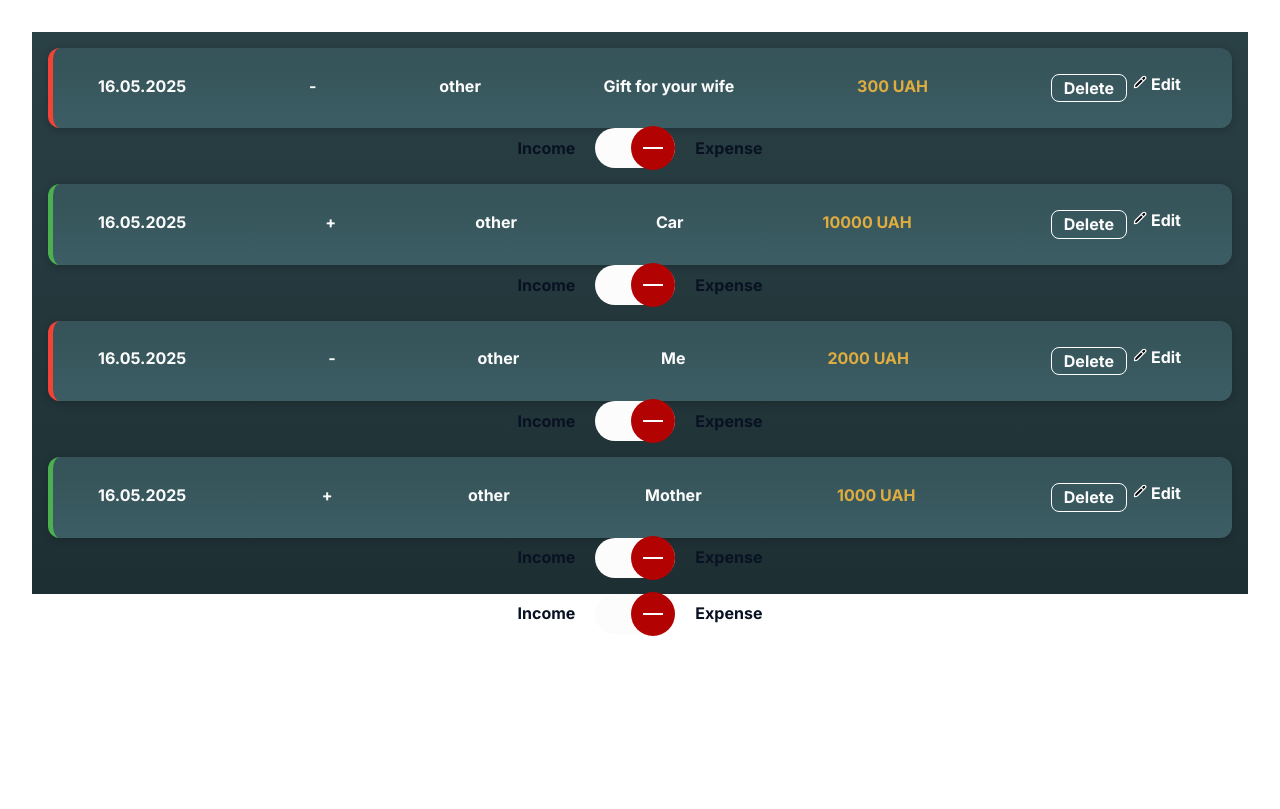
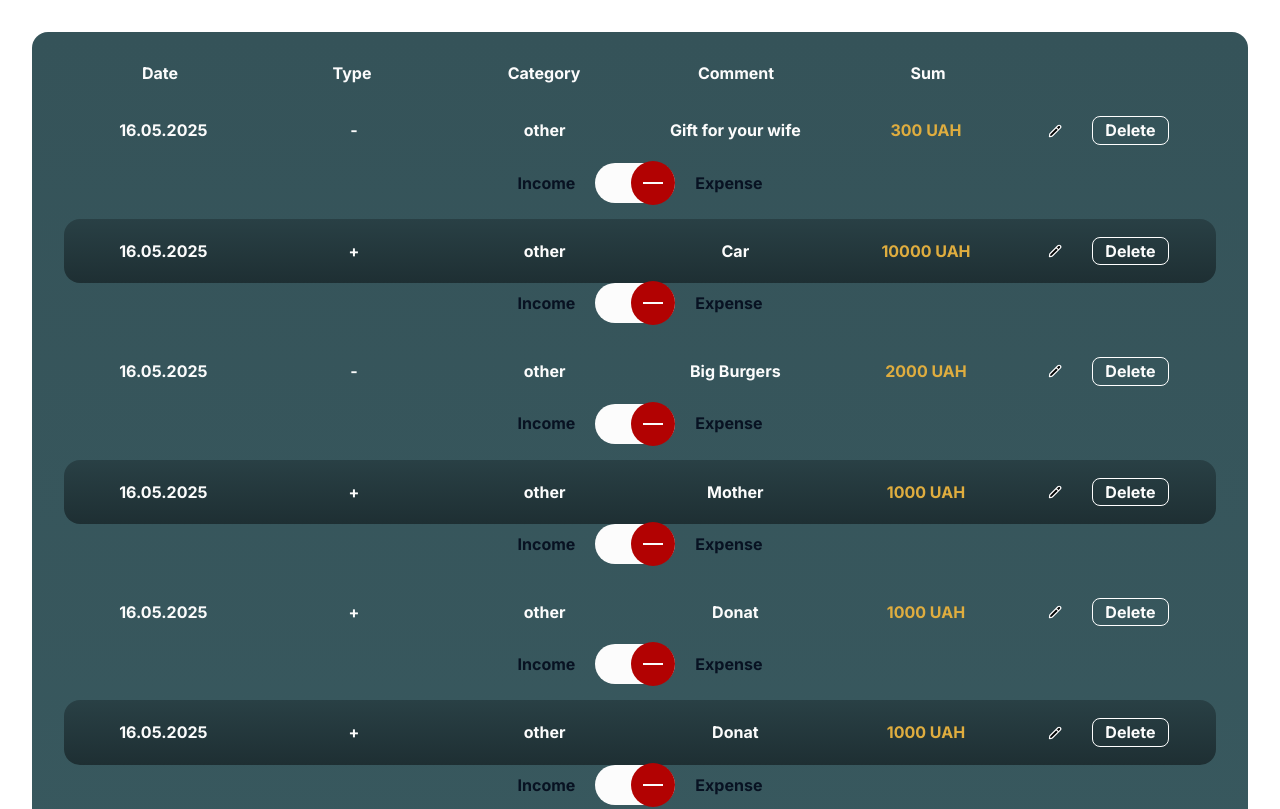
Before and after one commit to maskaa22/nightCodeStudio-front, a React (Vite) app: page / in a window 1280 px wide. Shown: the top 809 px of the page. Built offline with nearby package versions, Linux system fonts and the light colour scheme.

Commit message:
transactionList-tabletAndPC

```diff
--- a/src/components/transactionsItem/TransactionsItem.jsx
+++ b/src/components/transactionsItem/TransactionsItem.jsx
@@ -1,12 +1,13 @@
 import ModalEditTranssaction from "../modalEditTranssaction/ModalEditTranssaction";
 import s from "./TransactionsItem.module.css";
 
-const TransactionsItem = ({ date, type, category, comment, sum }) => {
+const TransactionsItem = ({ date, type, category, comment, sum, isEven }) => {
   const typeClass = type === "+" ? s.income : s.expense;
+  const evenClass = isEven ? s.even : "";
 
   return (
     <div className={s.itemWrapper}>
-      <li className={`${s.card} ${typeClass}`}>
+      <li className={`${s.card} ${typeClass} ${evenClass}`}>
         <div className={s.row}>
           <span className={s.label}>Date</span>
           <span className={s.value}>{date}</span>
@@ -32,7 +33,7 @@ const TransactionsItem = ({ date, type, category, comment, sum }) => {
             <svg className={s.icon}>
               <use href="/sprite.svg#icon-edit" />
             </svg>
-            Edit
+            <span className={s.editSpan}>Edit</span>
           </button>
           <button className={s.deleteBtn}>Delete</button>
         </div>
--- a/src/components/transactionsItem/TransactionsItem.module.css
+++ b/src/components/transactionsItem/TransactionsItem.module.css
@@ -12,7 +12,7 @@
 }
 
 .expense {
-  border-left: 5px solid #f44336;
+  border-left: 5px solid var(--main-color-yellow);
 }
 
 .row {
@@ -45,6 +45,7 @@
   display: flex;
   justify-content: space-between;
   flex-direction: row-reverse;
+  align-items: center;
   padding: 14px 21px;
 }
 
@@ -76,19 +77,42 @@
 
 @media (min-width: 768px) {
   .card {
-    flex-direction: row;
+    display: grid;
+    grid-template-columns: repeat(6, 1fr);
     align-items: center;
-    justify-content: space-between;
-    padding: 12px 24px;
+    background: transparent;
+    padding: 4px;
+    border-left: none;
+    border-radius: 16px;
+    box-shadow: none;
+  }
+
+  .even {
+    background: var(--background-color-gradient-list);
   }
 
   .row {
-    flex-direction: column;
-    align-items: flex-start;
-    border: none;
+    display: block;
+    border-bottom: none;
+    padding: 0;
   }
 
   .label {
     display: none;
   }
+
+  .editSpan {
+    display: none;
+  }
+
+  .actions {
+    justify-content: start;
+    flex-direction: row;
+    gap: 24px;
+  }
 }
+
+@media (min-width: 1280px) {
+  .card {
+  }
+}
--- a/src/components/transactionsList/TransactionsList.jsx
+++ b/src/components/transactionsList/TransactionsList.jsx
@@ -23,7 +23,7 @@ const data = [
     date: "16.05.2025",
     type: "-",
     category: "other",
-    comment: "Me",
+    comment: "Big Burgers",
     sum: "2000",
   },
   {
@@ -34,6 +34,78 @@ const data = [
     comment: "Mother",
     sum: "1000",
   },
+  {
+    id: 5,
+    date: "16.05.2025",
+    type: "+",
+    category: "other",
+    comment: "Donat",
+    sum: "1000",
+  },
+  {
+    id: 6,
+    date: "16.05.2025",
+    type: "+",
+    category: "other",
+    comment: "Donat",
+    sum: "1000",
+  },
+  {
+    id: 7,
+    date: "16.05.2025",
+    type: "+",
+    category: "other",
+    comment: "Donat",
+    sum: "1000",
+  },
+  {
+    id: 8,
+    date: "16.05.2025",
+    type: "+",
+    category: "other",
+    comment: "Donat",
+    sum: "1000",
+  },
+  {
+    id: 9,
+    date: "16.05.2025",
+    type: "+",
+    category: "other",
+    comment: "Donat",
+    sum: "1000",
+  },
+  {
+    id: 10,
+    date: "16.05.2025",
+    type: "+",
+    category: "other",
+    comment: "Donat",
+    sum: "1000",
+  },
+  {
+    id: 11,
+    date: "16.05.2025",
+    type: "+",
+    category: "other",
+    comment: "Donat",
+    sum: "1000",
+  },
+  {
+    id: 12,
+    date: "16.05.2025",
+    type: "+",
+    category: "other",
+    comment: "Donat",
+    sum: "1000",
+  },
+  {
+    id: 13,
+    date: "16.05.2025",
+    type: "+",
+    category: "other",
+    comment: "Donat",
+    sum: "1000",
+  },
 ];
 
 const TransactionsList = () => {
@@ -42,10 +114,17 @@ const TransactionsList = () => {
   }
 
   return (
-    <div className={s.scrollWrapper}>
+    <div className={s.listWrapper}>
       <ul className={s.list}>
-        {data.map((item) => (
-          <TransactionsItem key={item.id} {...item} />
+        <ul className={s.header}>
+          <li>Date</li>
+          <li>Type</li>
+          <li>Category</li>
+          <li>Comment</li>
+          <li>Sum</li>
+        </ul>
+        {data.map((item, index) => (
+          <TransactionsItem key={item.id} {...item} isEven={index % 2 === 1} />
         ))}
       </ul>
     </div>
--- a/src/components/transactionsList/TransactionsList.module.css
+++ b/src/components/transactionsList/TransactionsList.module.css
@@ -1,16 +1,19 @@
-.scrollWrapper {
-  overflow-y: auto;
-  padding: 16px;
-  background: var(--background-color-gradient-list);
+.listWrapper {
+}
+
+.header {
+  display: none;
 }
 
 .list {
+  background: var(--background-color-gradient-list);
   display: flex;
   flex-direction: column;
   gap: 16px;
   padding: 0;
   margin: 0;
   list-style: none;
+  overflow-y: auto;
 }
 
 .placeholder {
@@ -18,3 +21,29 @@
   color: #ccc;
   padding: 20px;
 }
+
+@media (min-width: 768px) {
+  .header {
+    display: grid;
+    grid-template-columns: repeat(6, 1fr);
+    color: var(--main-color-white);
+    font-weight: 600;
+  }
+
+  .list {
+    background: var(--background-color-gradient-button);
+    padding: 32px 16px;
+    border-radius: 16px;
+    list-style: none;
+    display: flex;
+    flex-direction: column;
+    gap: 16px;
+    margin: 0;
+  }
+}
+
+@media (min-width: 1280px) {
+  .list {
+    padding: 32px;
+  }
+}
```
